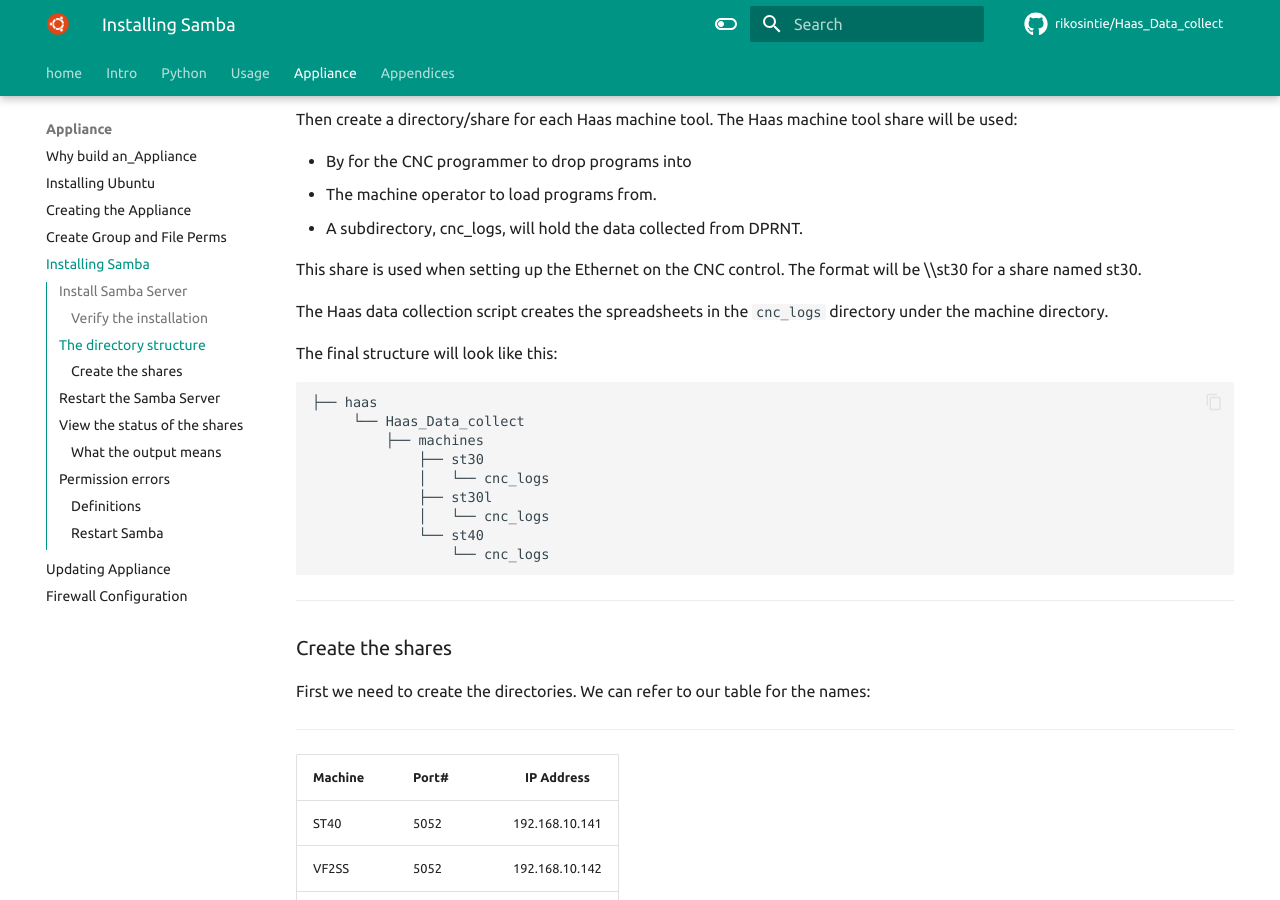
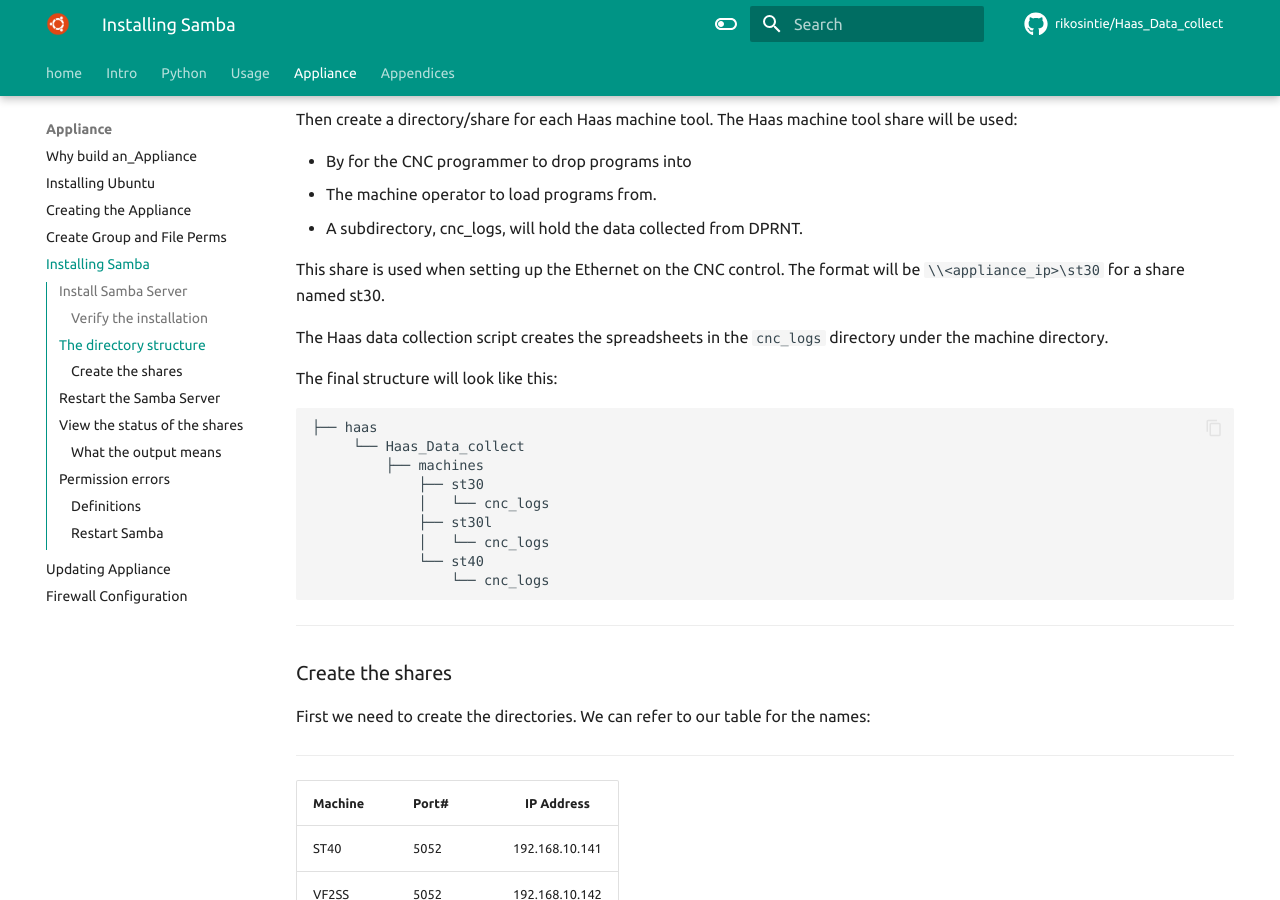
Before and after one commit to rikosintie/Haas_Data_collect, an MkDocs documentation site: the page built from docs/build_pi_5_appliance/Install_Samba.md, in a window 1280 px wide and 900 px high, scrolled down 3833 px. Built offline with MkDocs 1.6.1 and Material for MkDocs 9.7.7, drawn with Linux system fonts in a browser that asks for light colours; some web fonts are replaced; comment, search, counter and statistics services are not loaded; some of the changed text lies outside the part shown.

Commit message:
Git Title: Install_Samba.md - Formatting

````diff
--- a/docs/build_pi_5_appliance/Install_Samba.md
+++ b/docs/build_pi_5_appliance/Install_Samba.md
@@ -149,7 +149,7 @@
 - The machine operator to load programs from.
 - A subdirectory, cnc_logs, will hold the data collected from DPRNT.
 
-This share is used when setting up the Ethernet on the CNC control. The format will be \\<appliance_ip>\st30 for a share named st30.
+This share is used when setting up the Ethernet on the CNC control. The format will be `\\<appliance_ip>\st30` for a share named st30.
 
 The Haas data collection script creates the spreadsheets in the `cnc_logs` directory under the machine directory.
 
@@ -246,7 +246,7 @@
 
 If you used the Python script with the `systemd-template.txt`, it creates all of the smb.conf share commands. Open each file and copy the code after `Create the share configuration`.
 
-```bash linenums='1' hl_lines='13-17'
+```bash hl_lines='13-27'
 # Create the directory for the share
 mkdir -p /home/haas/Haas_Data_collect/machines/st30
 
````
Also changed, not shown: other parts of docs/build_pi_5_appliance/Install_Samba.md (+1 -1 lines).
